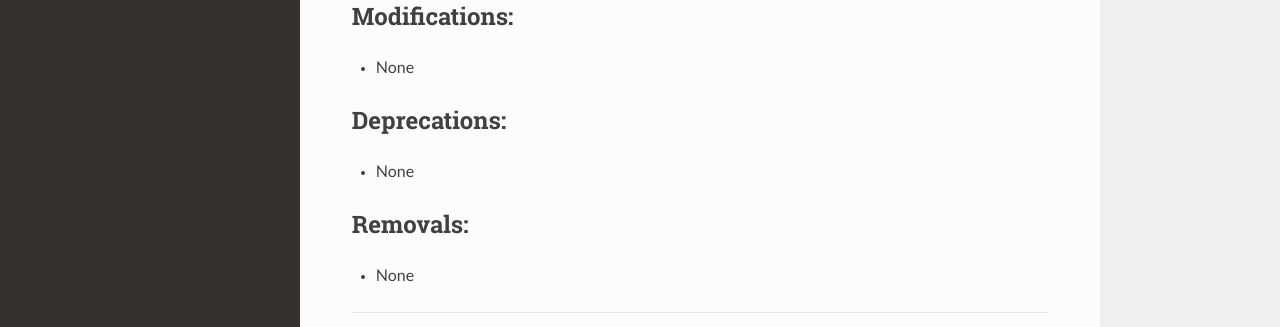
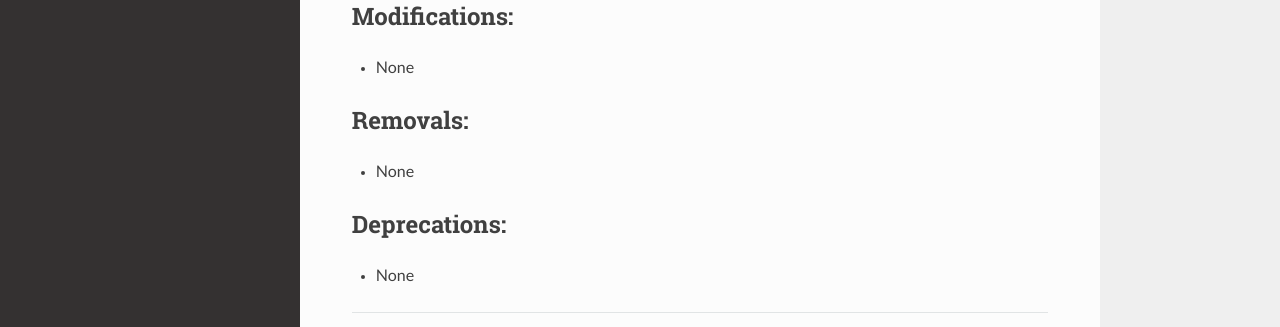
Before and after one commit to imbev/simplematrixbotlib, a Sphinx documentation site: the page built from doc/changelog-entry.md, in a window 1280 px wide. Shown: the part 424-751 px from the top of the page. Built offline with Sphinx 7.4.7 and the Read the Docs theme 2.0.0, drawn with Linux system fonts in a browser that asks for light colours.

```diff
--- a/doc/changelog-entry.md
+++ b/doc/changelog-entry.md
@@ -6,7 +6,7 @@ None
 - None
 ### Modifications:
 - None
+### Removals:
+- None
 ### Deprecations:
 - None
-### Removals:
-- None
```
